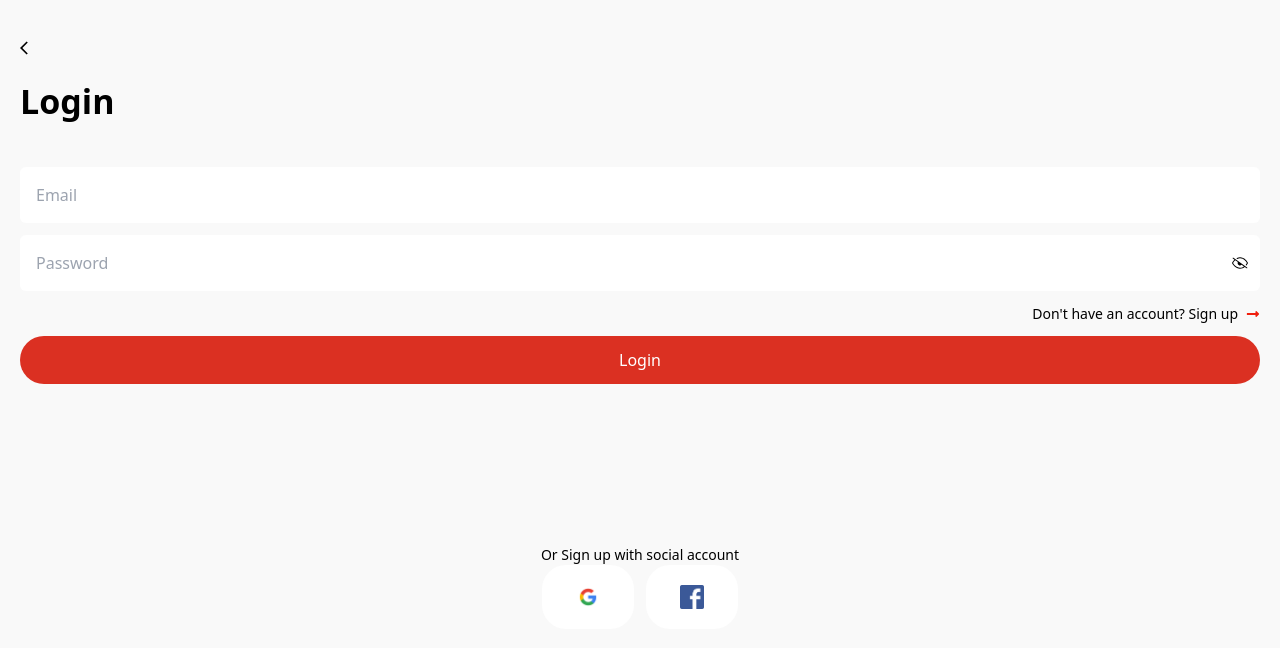
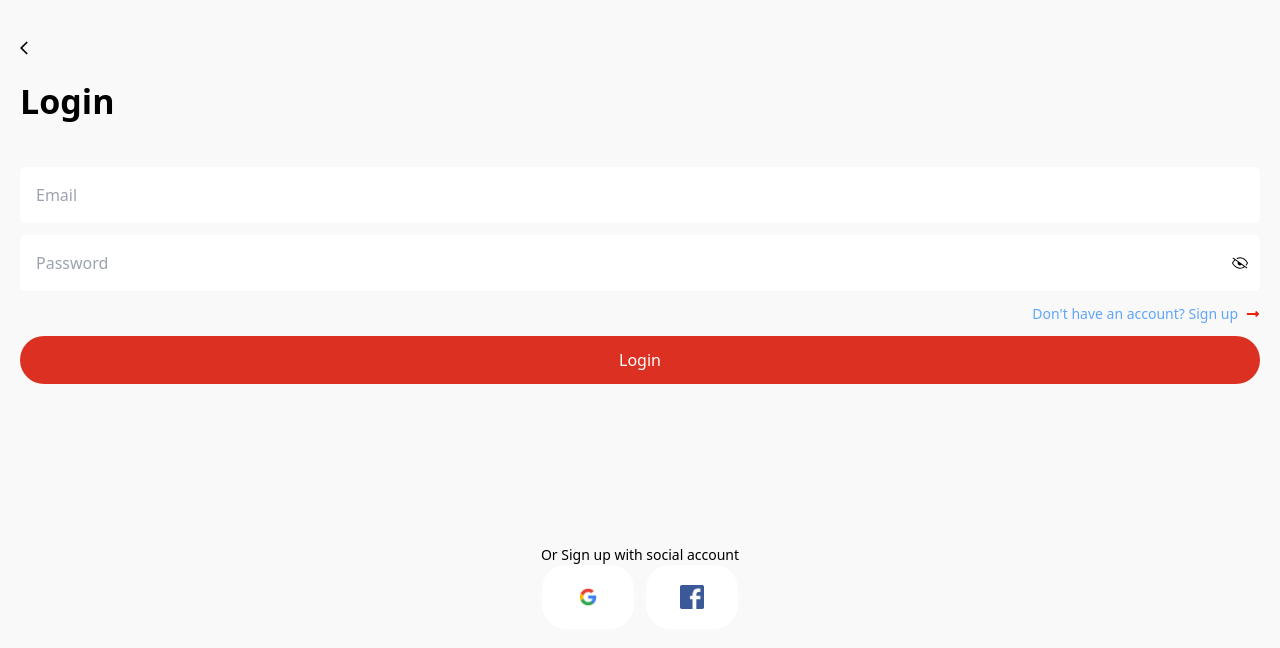
Before and after one commit to Godwin57/Mississippi, a Next.js app: page /sign-in in a window 1280 px wide. Shown: the top 648 px of the page. Built offline with nearby package versions, Linux system fonts and the light colour scheme.

Commit message:
Just added color to the signup and login link in login and signup component respectively

```diff
--- a/src/components/Auth/Login.tsx
+++ b/src/components/Auth/Login.tsx
@@ -117,7 +117,7 @@ const Login = () => {
                     }
                 />
                 <Link
-                    className="flex items-center gap-2 justify-end text-[14px]"
+                    className="flex items-center gap-2 justify-end text-[14px] text-blue-400"
                     href={"/sign-up"}
                 >
                     Don&apos;t have an account? Sign up{" "}
--- a/src/components/Auth/Signup.tsx
+++ b/src/components/Auth/Signup.tsx
@@ -143,7 +143,7 @@ const Signup = () => {
                     }
                 />
                 <Link
-                    className="flex items-center gap-2 justify-end text-[14px]"
+                    className="flex items-center gap-2 justify-end text-[14px] text-blue-400"
                     href={"/sign-in"}
                 >
                     Already have an account?{" "}
```
